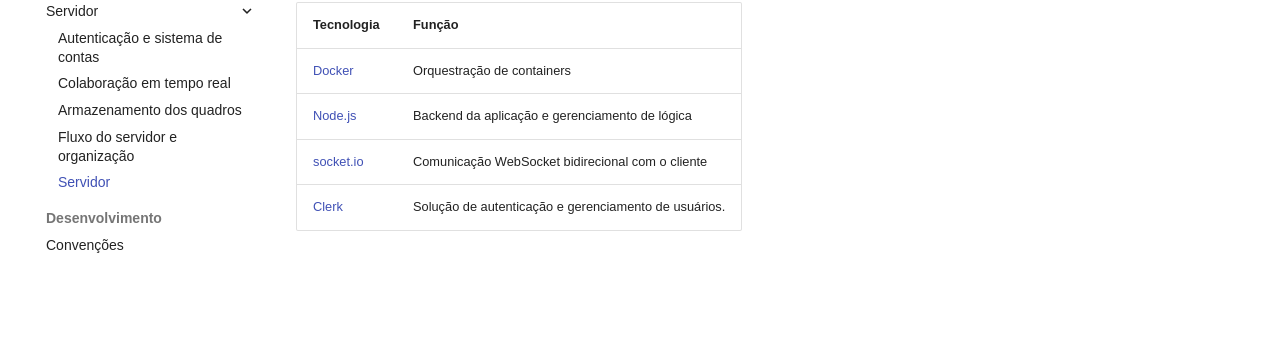
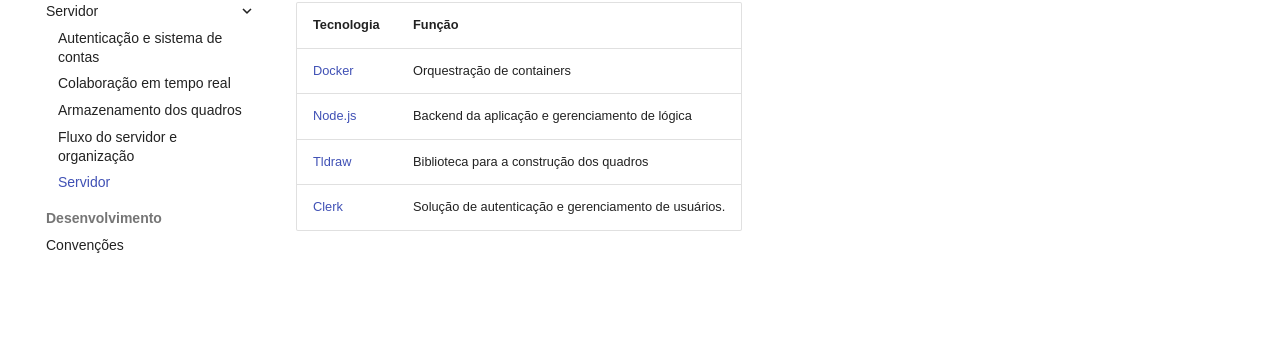
Before and after one commit to chronos-take-your-time/wiki, an MkDocs documentation site: the page built from docs/arquitetura/servidor/stack.md, in a window 1280 px wide. Shown: the part 270-617 px from the top of the page. Built offline with MkDocs 1.6.1 and Material for MkDocs 9.7.7, drawn with Linux system fonts in a browser that asks for light colours; some web fonts are replaced.

Commit message:
docs(STACK): substituição do Socket.io pelo Tldraw.

```diff
--- a/docs/arquitetura/servidor/stack.md
+++ b/docs/arquitetura/servidor/stack.md
@@ -6,5 +6,5 @@
 |--------------------------------------------------------------------|------------------------------------------------------|
 | <a href="https://www.docker.com/" target="_blank">Docker</a>       | Orquestração de containers                           |
 | <a href="https://nodejs.org/en/" target="_blank">Node.js</a>       | Backend da aplicação e gerenciamento de lógica       |
-| <a href="https://socket.io/docs/v4/" target="_blank">socket.io</a> | Comunicação WebSocket bidirecional com o cliente     |
+| <a href="https://socket.io/docs/v4/" target="_blank">Tldraw</a>    | Biblioteca para a construção dos quadros             |
 | <a href="https://clerk.com/" target="_blank">Clerk</a>             | Solução de autenticação e gerenciamento de usuários. |
```
